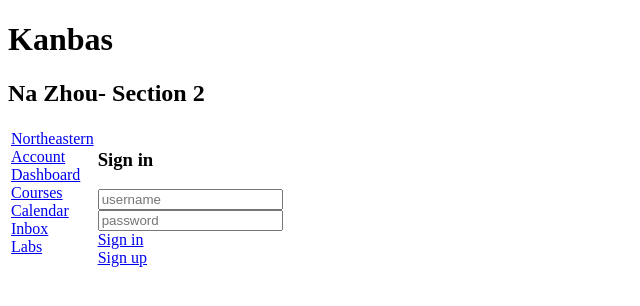
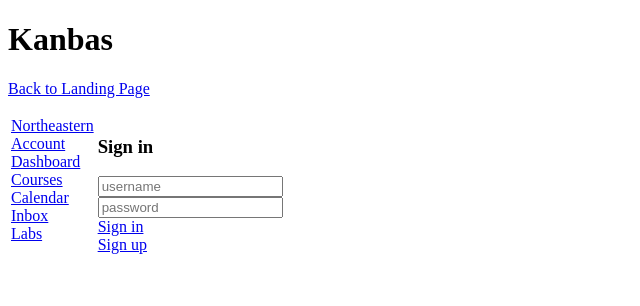
Before and after one commit to JoannaNNA/kanbas-react-web-app, a React (Create React App) app: page /#/Kanbas/Account/Signin in a window 1280 px wide. Shown: the top 306 px of the page, without its empty margins (0-640 px from the left). Built offline with nearby package versions, Linux system fonts and the light colour scheme.

Commit message:
#add back to landing link

```diff
--- a/src/App.tsx
+++ b/src/App.tsx
@@ -13,7 +13,10 @@
   <HashRouter>
    <div>
     <Routes>
-      <Route path="/Landingpage/*" element={<Landingpage/>} />
+      {/* Redirect root to the landing page */}
+     <Route path="/" element={<Navigate to="/Landingpage" />} />
+     {/* Routes */}
+     <Route path="/Landingpage/*" element={<Landingpage />} />
      <Route path="/Labs/*" element={<Labs />} />
      <Route path="/Kanbas/*" element={<Kanbas />} />
     </Routes>
--- a/src/Kanbas/Landingpage.tsx
+++ b/src/Kanbas/Landingpage.tsx
@@ -3,8 +3,12 @@
 const LandingPage: React.FC = () => {
   return (
     <div id="landing-page">
-      <h1>Labs</h1>
-      <p>Developed by: Na Zhou - Section 2</p>
+      <h1>Welcome to the Landing Page</h1>
+      <p>Developed by Na Zhou - Section 2</p>
+      <ul>
+        <li><Link to="/Labs">Go to Labs</Link></li>
+        <li><Link to="/Kanbas">Sign in Kanbas</Link></li>
+      </ul>
 
       {/* Links to Lab Assignments */}
       <h2>Links to Lab Assignments</h2>
@@ -17,7 +21,7 @@
       {/* Link to Kanbas Application */}
       <h2>Kanbas Application</h2>
       <p>
-        <Link to="/Kanbas/Dashboard">Go to the Kanbas Application</Link>
+        <Link to="/Kanbas/Dashboard">Go to the Kanbas Dashboard</Link>
       </p>
 
       {/* GitHub Repositories */}
--- a/src/Kanbas/index.tsx
+++ b/src/Kanbas/index.tsx
@@ -1,4 +1,4 @@
-import { Routes, Route, Navigate } from "react-router";
+import { Routes, Route, Navigate, Link } from "react-router-dom"; // Import Link from react-router-dom
 import Account from "./Account";
 import Dashboard from "./Dashboard";
 import Courses from "./Courses";
@@ -11,10 +11,14 @@
     <>
       <div id="wd-kanbas">
         <h1>Kanbas</h1>
-        <h2>Na Zhou- Section 2</h2>
+        {/* Add a link to navigate back to the Landing Page */}
+        <p>
+          <Link to="/Landingpage">Back to Landing Page</Link> {/* Link added here */}
+        </p>
       </div>
       <div>
         <table>
+          <tbody>
             <tr>
               <td valign="top">
                 <KanbasNavigation />
@@ -38,6 +42,7 @@
                 </Routes>
               </td>
             </tr>
+          </tbody>
         </table>
       </div>
     </>
--- a/src/Labs/index.tsx
+++ b/src/Labs/index.tsx
@@ -1,6 +1,6 @@
 import React from 'react';
 import Lab1 from "./Lab1";
-import { Route, Routes, Navigate } from 'react-router-dom';
+import { Route, Routes, Navigate, Link } from 'react-router-dom';
 import TOC from "./TOC";
 import Lab2 from "./Lab2";
 import Lab3 from "./Lab3";
@@ -9,6 +9,9 @@
     <div>
       <h1>Labs</h1>
       <p>Developed by: Na Zhou</p>
+      <p>
+          <Link to="/Landingpage">Back to Landing Page</Link> {/* Link added here */}
+      </p>
 
       <TOC />
       <a href="https://github.com/JoannaNNA/kanbas-react-web-app.git" id="wd-github">GitHub Repository</a>
```
Lines whose indentation alone changed are shown as unchanged.
